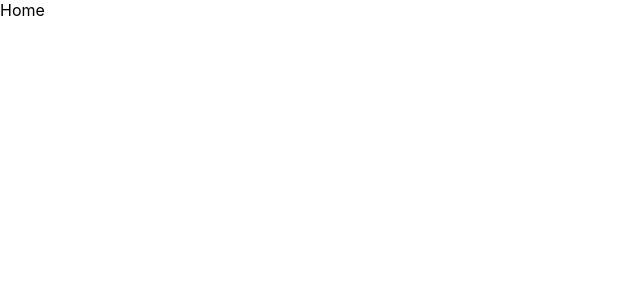
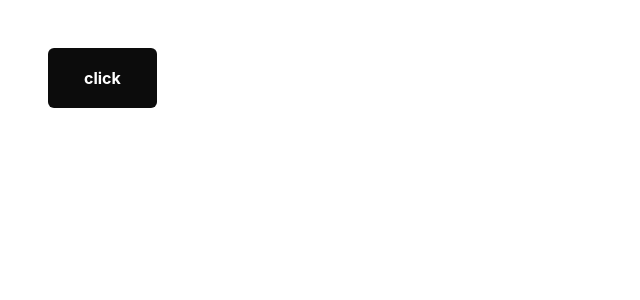
Before and after one commit to Ahd-3hd/sassly, a React (Create React App) app: page /test in a window 1280 px wide. Shown: the top 300 px of the page, without its empty margins (0-640 px from the left). Built offline with nearby package versions, Linux system fonts and the light colour scheme.

Commit message:
create a button with its variants

```diff
--- a/src/App.tsx
+++ b/src/App.tsx
@@ -1,13 +1,13 @@
 import { BrowserRouter as Router, Switch, Route, Link } from "react-router-dom";
 import Home from "./pages/Home";
+import Test from "./pages/Test";
 
 function App() {
   return (
     <Router>
       <Switch>
-        <Route path="/">
-          <Home />
-        </Route>
+        <Route exact path="/test" component={Test} />
+        <Route exact path="/" component={Home} />
       </Switch>
     </Router>
   );
--- /dev/null
+++ b/src/components/Buttons/index.tsx
@@ -0,0 +1,44 @@
+import styled from "styled-components";
+
+const Wrapper = styled.button<{
+  variant: "small" | "normal" | "large";
+  primary?: boolean;
+}>`
+  padding: ${({ variant }) => {
+    if (variant === "small") return "14px 32px";
+    if (variant === "normal") return "20px 36px";
+    if (variant === "large") return "20px 68px";
+  }};
+  background: ${({ theme: { colors }, primary }) =>
+    primary ? colors.primary : colors.white};
+
+  color: ${({ theme: { colors }, primary }) =>
+    primary ? colors.white : colors.primary};
+  font-weight: bold;
+  font-size: ${({ variant }) => {
+    if (variant === "small" || variant === "normal") return "16px";
+    if (variant === "large") return "22px";
+  }};
+  border-radius: 6px;
+  cursor: pointer;
+  border: ${({ theme: { colors }, primary }) =>
+    primary ? "none" : `2px solid ${colors.primary}`};
+  transition: 0.3s ease-in;
+  transform-origin: center;
+  :hover {
+    transform: scale(0.97);
+    background: ${({ theme: { colors } }) => colors.primary};
+    color: ${({ theme: { colors } }) => colors.white};
+  }
+  outline: none;
+`;
+
+const Button = () => {
+  return (
+    <Wrapper variant="normal" primary>
+      click
+    </Wrapper>
+  );
+};
+
+export default Button;
--- /dev/null
+++ b/src/pages/Test/index.tsx
@@ -0,0 +1,17 @@
+import Layout from "../../components/Layout";
+import Button from "../../components/Buttons";
+const Test = () => {
+  return (
+    <Layout>
+      <div
+        style={{
+          margin: "3rem",
+        }}
+      >
+        <Button />
+      </div>
+    </Layout>
+  );
+};
+
+export default Test;
```
Also changed, not shown: src/assets/img/logo.svg (added), 1 other file (tests, documents, lock files or other folders).
